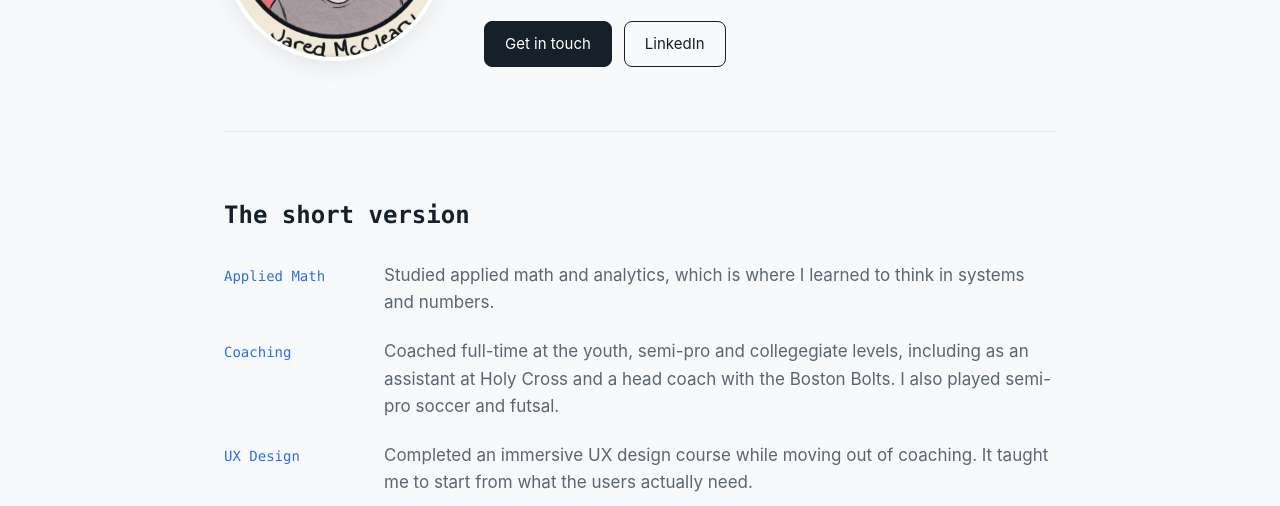
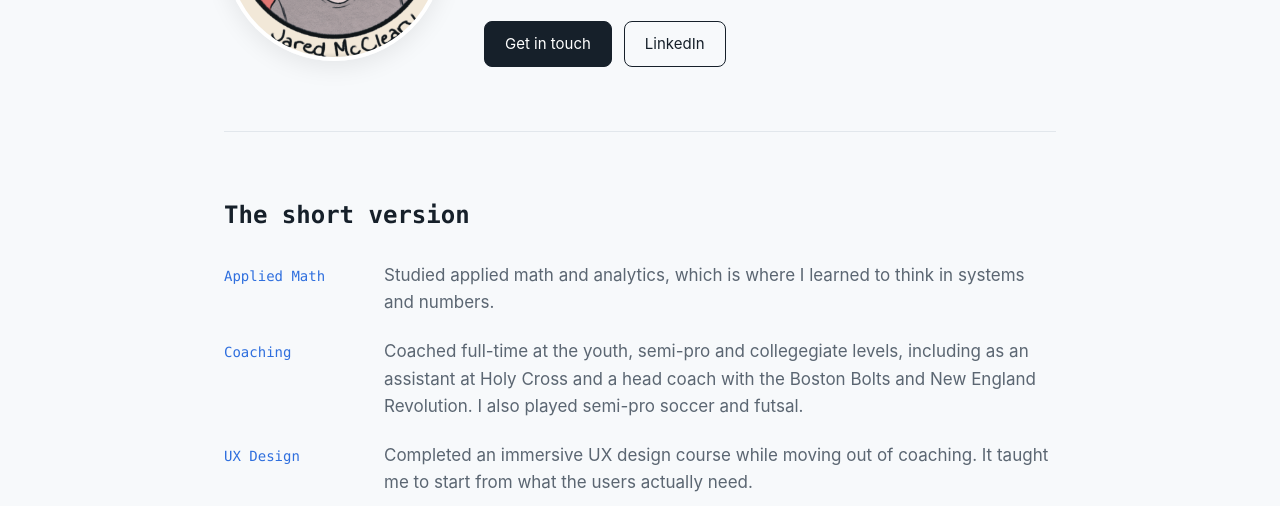
Before and after one commit to jmcclea5/jmcclea5.github.io, a plain HTML site: page index.html in a window 1280 px wide. Shown: the part 294-800 px from the top of the page. Drawn offline with Linux system fonts and the light colour scheme.

Commit message:
Update index.html

```diff
--- a/index.html
+++ b/index.html
@@ -52,7 +52,7 @@
         </li>
         <li>
           <span class="tl-label">Coaching</span>
-          <p>Coached full-time at the youth, semi-pro and collegegiate levels, including as an assistant at Holy Cross and a head coach with the Boston Bolts. I also played semi-pro soccer and futsal.</p>
+          <p>Coached full-time at the youth, semi-pro and collegegiate levels, including as an assistant at Holy Cross and a head coach with the Boston Bolts and New England Revolution. I also played semi-pro soccer and futsal.</p>
         </li>
         <li>
           <span class="tl-label">UX Design</span>
```
